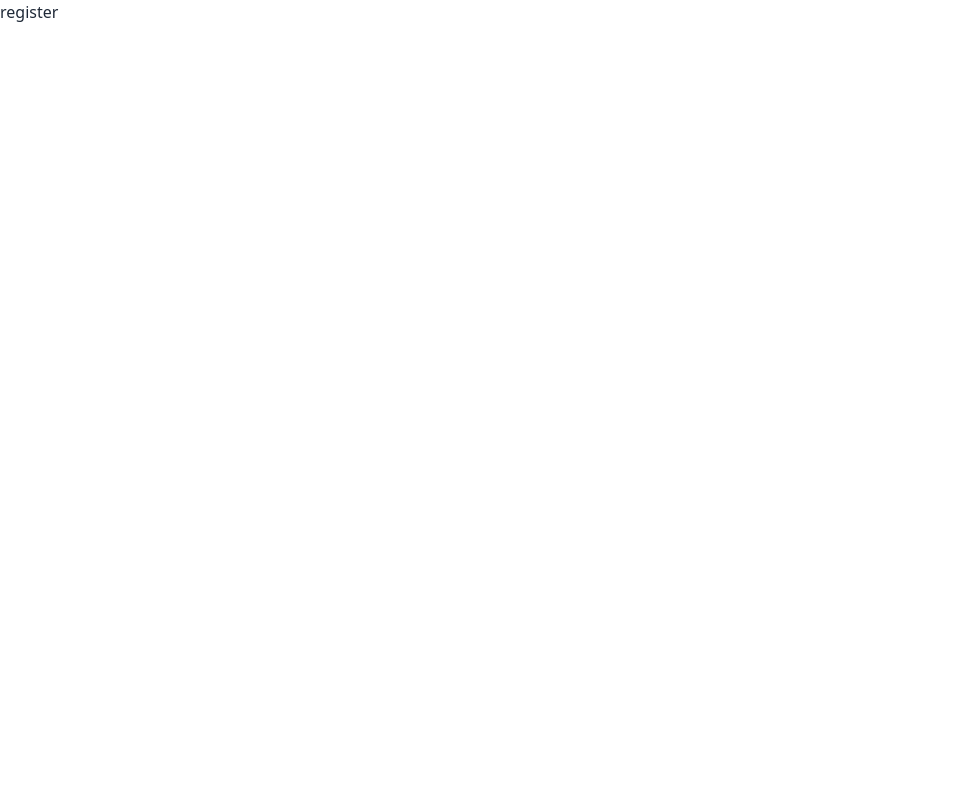
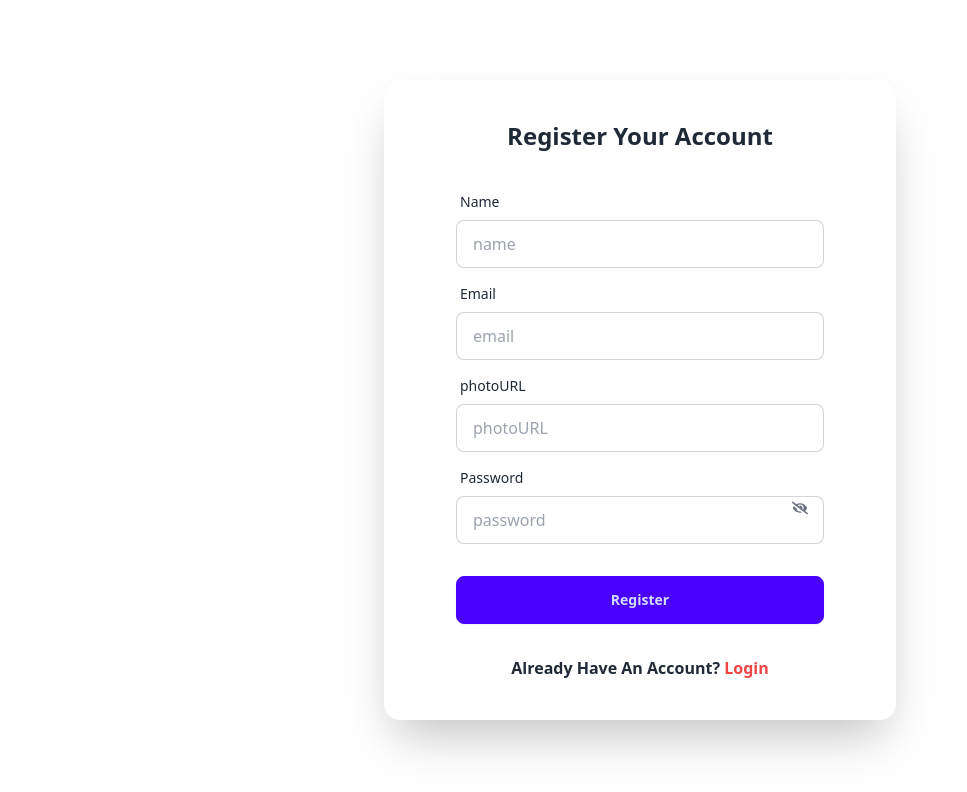
Before and after one commit to DreamerHridoy/Sports-Equipment-Store, a React (Vite) app: page /auth/register in a window 1280 px wide. Shown: the top 792 px of the page, without its empty margins (0-967 px from the left). Built offline with nearby package versions, Linux system fonts and the light colour scheme.

Commit message:
resgister page setup done

```diff
--- a/package.json
+++ b/package.json
@@ -15,6 +15,7 @@
     "match-sorter": "^8.0.0",
     "react": "^18.3.1",
     "react-dom": "^18.3.1",
+    "react-icons": "^5.4.0",
     "react-router-dom": "^7.0.2",
     "sort-by": "^1.2.0",
     "sweetalert2": "^11.14.5"
--- a/src/components/Login.jsx
+++ b/src/components/Login.jsx
@@ -1,7 +1,64 @@
+import { Link } from "react-router-dom";
+
 const Login = () => {
+  const handleLogin = (e) => {
+    e.preventDefault();
+    const enteredEmail = e.target.email.value;
+    const password = e.target.password.value;
+    console.log(enteredEmail, password);
+  };
+
   return (
     <div>
-      <h2>login page </h2>
+      <title>Login - My Website</title>
+
+      <div className="min-h-screen flex justify-center items-center">
+        <div className="card bg-base-100 w-full max-w-lg shrink-0 shadow-2xl p-6 sm:p-10">
+          <h2 className="text-2xl font-semibold text-center mb-4">
+            Login to Your Account
+          </h2>
+          <form onSubmit={handleLogin}>
+            <div className="form-control">
+              <label className="label">
+                <span className="label-text">Email</span>
+              </label>
+              <input
+                type="email"
+                name="email"
+                placeholder="Enter your email"
+                className="input input-bordered"
+                required
+              />
+            </div>
+            <div className="form-control">
+              <label className="label">
+                <span className="label-text">Password</span>
+              </label>
+              <input
+                name="password"
+                type="password"
+                placeholder="Enter your password"
+                className="input input-bordered"
+                required
+              />
+              <label className="label">
+                <Link className="label-text-alt link link-hover text-blue-600">
+                  Forgot password?
+                </Link>
+              </label>
+            </div>
+            <div className="form-control mt-6">
+              <button className="btn btn-primary">Login</button>
+            </div>
+          </form>
+          <p className="text-center font-semibold mt-4">
+            Don't Have An Account?
+            <Link className="text-red-500" to="/auth/register">
+              Register
+            </Link>
+          </p>
+        </div>
+      </div>
     </div>
   );
 };
--- a/src/components/Register.jsx
+++ b/src/components/Register.jsx
@@ -1,8 +1,106 @@
+import { useContext, useState } from "react";
+import { FaEye, FaEyeSlash } from "react-icons/fa";
+import { Link } from "react-router-dom";
+import { AuthContext } from "../providers/AuthProvider";
+
 const Register = () => {
+  const { createUser } = useContext(AuthContext);
+  const [showPassword, setShowPassword] = useState(false);
+
+  const handleRegister = (e) => {
+    e.preventDefault();
+    const name = e.target.name.value;
+    const email = e.target.email.value;
+    const photo = e.target.photo.value;
+    const password = e.target.password.value;
+    console.log(name, email, photo, password);
+    createUser(email, password)
+      .then((result) => {
+        console.log(result.user);
+      })
+      .catch((error) => {
+        console.log(error);
+      });
+  };
+
   return (
-    <div>
-      <h2>register</h2>
-    </div>
+    <>
+      <title>Register- My Website</title>
+
+      <div className="min-h-screen flex justify-center items-center">
+        <div className="card bg-base-100 w-full max-w-lg shrink-0 shadow-2xl p-10">
+          <h2 className="text-2xl font-semibold text-center">
+            Register Your Account
+          </h2>
+          <form onSubmit={handleRegister} className="card-body">
+            <div className="form-control">
+              <label className="label">
+                <span className="label-text">Name</span>
+              </label>
+              <input
+                name="name"
+                type="text"
+                placeholder="name"
+                className="input input-bordered"
+                required
+              />
+            </div>
+            <div className="form-control">
+              <label className="label">
+                <span className="label-text">Email</span>
+              </label>
+              <input
+                name="email"
+                type="email"
+                placeholder="email"
+                className="input input-bordered"
+                required
+              />
+            </div>
+            <div className="form-control">
+              <label className="label">
+                <span className="label-text">photoURL</span>
+              </label>
+              <input
+                type="text"
+                name="photo"
+                placeholder="photoURL"
+                className="input input-bordered"
+                required
+              />
+            </div>
+            <div className="form-control relative">
+              <label className="label">
+                <span className="label-text">Password</span>
+              </label>
+              <input
+                type={showPassword ? "text" : "password"}
+                name="password"
+                placeholder="password"
+                className="input input-bordered"
+                required
+              />
+              <button
+                type="button"
+                onClick={() => setShowPassword(!showPassword)}
+                className="absolute right-4 top-10 text-gray-500 focus:outline-none"
+              >
+                {showPassword ? <FaEye /> : <FaEyeSlash />}
+              </button>
+            </div>
+            <div className="form-control mt-6">
+              <button className="btn btn-primary">Register</button>
+            </div>
+          </form>
+          <p className="text-center font-semibold">
+            Already Have An Account?{" "}
+            <Link className="text-red-500" to="/auth/login">
+              Login
+            </Link>
+          </p>
+        </div>
+      </div>
+    </>
   );
 };
 
--- /dev/null
+++ b/src/components/firebase/firebase.init.js
@@ -0,0 +1,21 @@
+// Import the functions you need from the SDKs you need
+import { initializeApp } from "firebase/app";
+import { getAuth } from "firebase/auth";
+// TODO: Add SDKs for Firebase products that you want to use
+// https://firebase.google.com/docs/web/setup#available-libraries
+
+// Your web app's Firebase configuration
+const firebaseConfig = {
+  apiKey: "AIzaSyAG2tqE99M38opzOoLhliodTw-ia-vMeZI",
+  authDomain: "sports-equipment-ba8eb.firebaseapp.com",
+  projectId: "sports-equipment-ba8eb",
+  storageBucket: "sports-equipment-ba8eb.firebasestorage.app",
+  messagingSenderId: "147918687454",
+  appId: "1:147918687454:web:e4b63d4a8dcd6e669d864f",
+};
+
+// Initialize Firebase
+const app = initializeApp(firebaseConfig);
+
+// Initialize Firebase Authentication and get a reference to the service
+export const auth = getAuth(app);
--- a/src/main.jsx
+++ b/src/main.jsx
@@ -10,6 +10,7 @@ import EquipmentList from "./components/EquipmentList.jsx";
 import HomeLayout from "./components/Layouts/HomeLayout.jsx";
 import Login from "./components/Login.jsx";
 import Register from "./components/Register.jsx";
+import AuthProvider from "./providers/AuthProvider.jsx";
 
 const router = createBrowserRouter([
   {
@@ -54,6 +55,8 @@ const router = createBrowserRouter([
 
 createRoot(document.getElementById("root")).render(
   <StrictMode>
-    <RouterProvider router={router} />
+    <AuthProvider>
+      <RouterProvider router={router} />
+    </AuthProvider>
   </StrictMode>
 );
--- /dev/null
+++ b/src/providers/AuthProvider.jsx
@@ -0,0 +1,21 @@
+import { createUserWithEmailAndPassword } from "firebase/auth";
+import { createContext, useState } from "react";
+import { auth } from "../components/firebase/firebase.init";
+export const AuthContext = createContext(null);
+const AuthProvider = ({ children }) => {
+  const [user, setUser] = useState(null);
+  const [loading, setLoading] = useState(true);
+
+  const createUser = (email, password) => {
+    setLoading(true);
+    return createUserWithEmailAndPassword(auth, email, password);
+  };
+  const userInfo = { user, loading, createUser };
+  return (
+    <div>
+      <AuthContext.Provider value={userInfo}>{children} </AuthContext.Provider>
+    </div>
+  );
+};
+
+export default AuthProvider;
```
Also changed, not shown: 1 other file (tests, documents, lock files or other folders).
